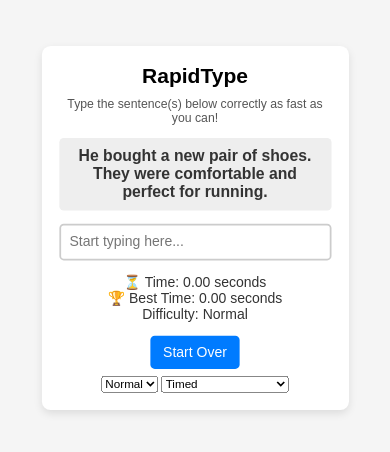
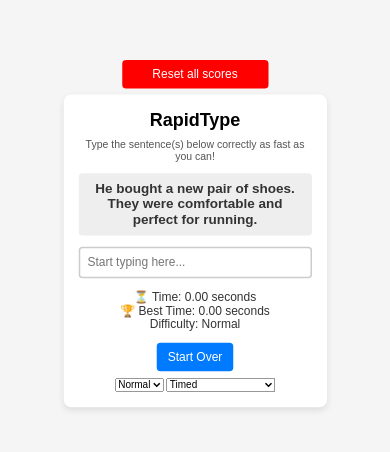
Before and after one commit to MarcselloDev/RapidType, a plain HTML site: page index.html in a window 390 px wide. Shown: the part 194-646 px from the top of the page. Drawn offline with Linux system fonts and the light colour scheme.

Commit message:
Add "reset scores" button to clear localStorage

```diff
--- a/index.html
+++ b/index.html
@@ -7,9 +7,13 @@
     <link rel="stylesheet" href="style.css">
 </head>
 <body>
+    <div class="main-container" style="display: flex; flex-direction: column; align-items: center">
+        <button id="reset-btn">Reset all scores</button>
     <div class="container">
 
     </div>
+    </div>
+
 
     <script src="script.js"></script>
 </body>
--- a/script.js
+++ b/script.js
@@ -30,7 +30,7 @@
 
         <div class="stats">
             <p>⏳ Time: <span id="timer">0.00</span> seconds</p>
-            <p>🏆 Best Time: <span id="best-time">--</span> seconds</p>
+            <p>🏆 Best Time: <span id="best-time">0.00</span> seconds</p>
             <p>Difficulty: <span id="difficulty"></span></p>
         </div>
 
@@ -83,7 +83,7 @@
 
         <div class="stats">
             <p>⏳ Time: <span id="timer">0.00</span> seconds</p>
-            <p>🏆 Best Time: <span id="best-time">--</span> seconds</p>
+            <p>🏆 Best Time: <span id="best-time">0.00</span> seconds</p>
             <p>Difficulty: <span id="difficulty"></span></p>
         </div>
 
@@ -158,6 +158,8 @@
 
   document.querySelector('#highscore').textContent = highScore
 
+  document.querySelector('#timer').innerHTML = '60'
+
   addGamemodeListener()
   addTypingListener()
   addRestartListener()
@@ -231,6 +233,7 @@
   document.querySelector('.difficulty').addEventListener('change', (event) => {
       difficulty = event.target.value
       document.getElementById('difficulty').textContent = difficulty
+      console.log('Current difficulty:', difficulty);
       localStorage.setItem('difficulty', difficulty)
       restartTimer()
       getBestTime()
@@ -460,3 +463,16 @@
 function loadDifficulty() {
   document.getElementById('difficulty').textContent = difficulty
 }
+
+let confirmed = false
+document.getElementById('reset-btn').addEventListener('click' ,() => {
+  if (confirmed) {
+    localStorage.clear()
+    location.reload();
+
+  } else{
+      document.getElementById('reset-btn').textContent = 'Click again to confirm'
+      confirmed = true
+  }
+
+})
--- a/style.css
+++ b/style.css
@@ -12,8 +12,12 @@
   align-items: center;
   height: 100vh;
   background-color: #f5f5f5;
+  scale: 1;
+  overflow: hidden;
+}
+
+.main-container{
   scale: 1.75;
-  overflow: hidden;
 }
 
 .container {
@@ -24,6 +28,7 @@
   text-align: center;
   width: 90%;
   max-width: 500px;
+  margin-top: 1vh;
 }
 
 h1 {
@@ -83,19 +88,60 @@
   background: #0056b3;
 }
 
+#reset-btn{
+  background: #ff0000;
+  width: 10vw;
+}
+#reset-btn:hover{
+  background-color: rgba(255, 0, 0, 0.75);
+}
+
 /* Prevent text selection for the sentence */
 #sentence, .instruction {
   user-select: none;
 }
 
+@media (max-width: 1500px) {
+  .main-container{
+    scale: 1.3;
+  }
+}
+
 @media (max-width: 1200px) {
-  html{
-    scale: 0.75;
+  .main-container{
+    scale: 1;
+  }
+  #reset-btn{
+    width: 50vw;
   }
 }
 
 @media (max-width: 800px) {
-  html{
-    scale: 0.5;
+  .main-container{
+    scale: 1;
+  }
+  #reset-btn{
+    width: 50vw;
   }
 }
+
+@media (max-width: 400px) {
+  .main-container{
+    scale: 0.75;
+  }
+  #reset-btn{
+    width: 50vw;
+  }
+}
+
+@media (max-width: 200px) {
+  body{
+    overflow: visible;
+  }
+  .main-container{
+    scale: 0.25;
+  }
+  #reset-btn{
+    width: 50vw;
+  }
+}
```
